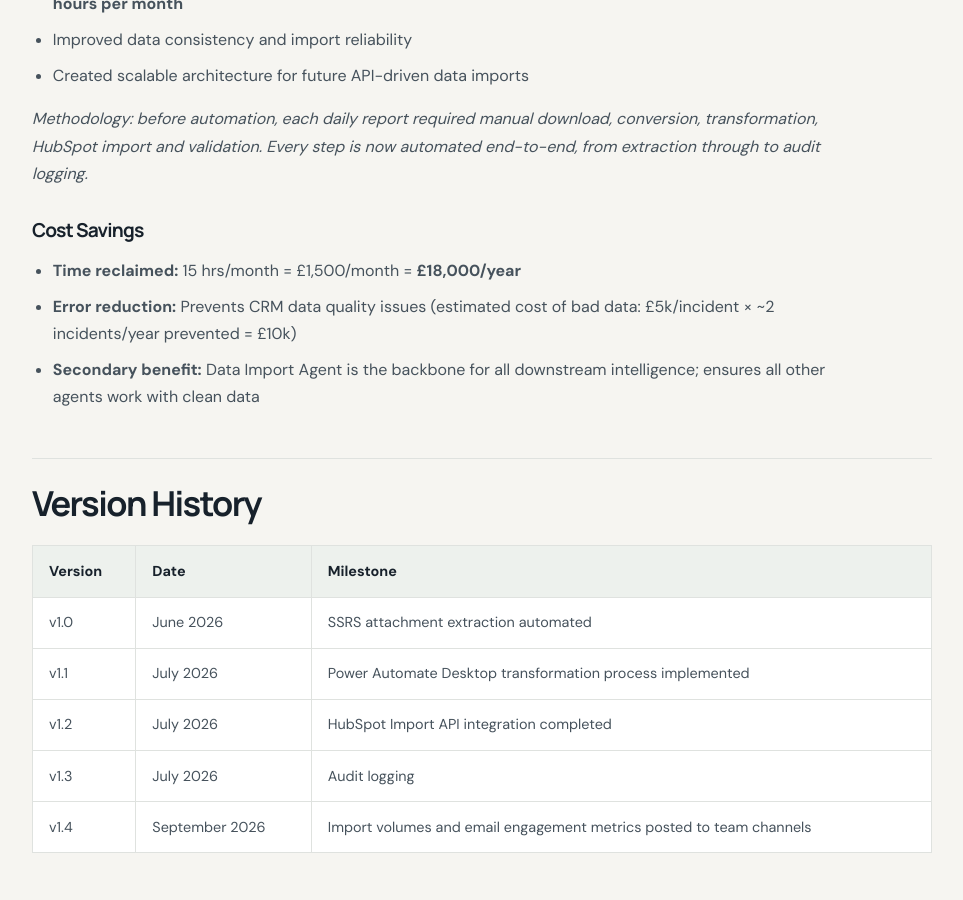
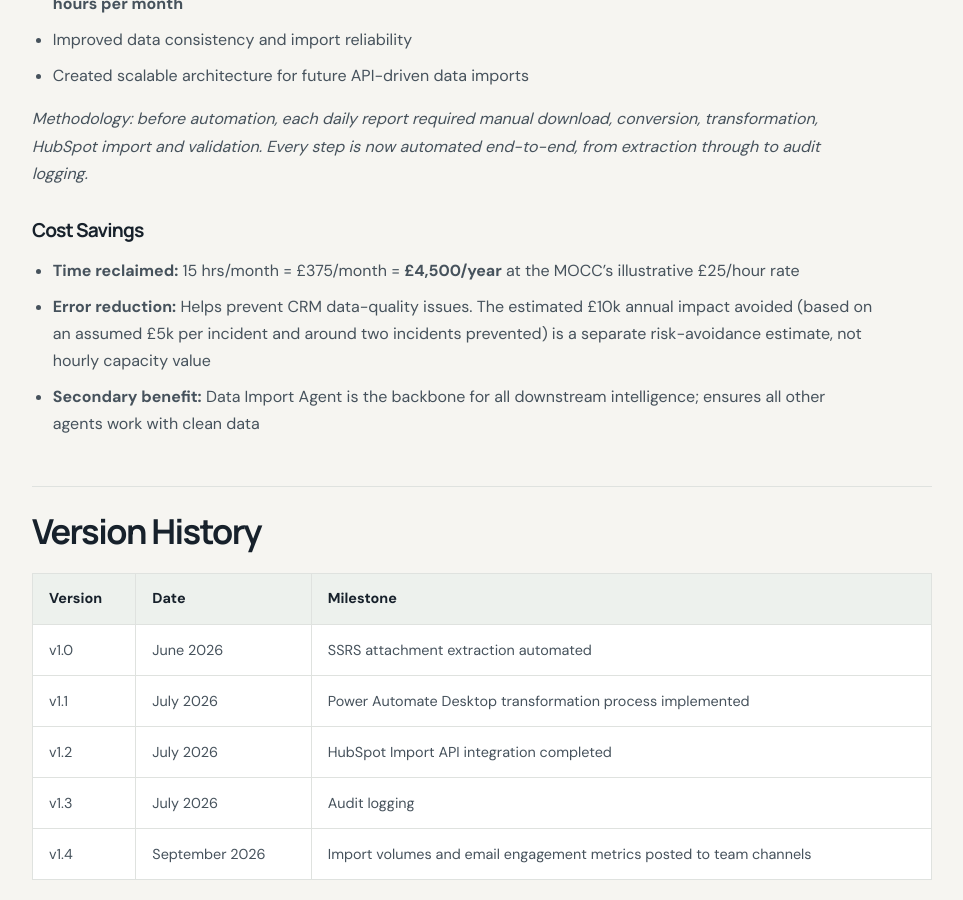
Before and after one commit to georgefwmurray/Marketing-Operations-Control-Centre, a Jekyll site: the page built from Agents/Data Import Agent/Data-Import-Agent.md, in a window 1280 px wide and 900 px high, scrolled down 2426 px. Shown: the whole window, without its empty margins (158-1121 px from the left). Built offline with Jekyll 4.4.1, drawn with Linux system fonts in a browser that asks for light colours.

Commit message:
Align agent capacity savings to £25 per hour

```diff
--- a/Agents/Data Import Agent/Data-Import-Agent.md
+++ b/Agents/Data Import Agent/Data-Import-Agent.md
@@ -58,8 +58,8 @@ The Data Import Agent standardises XLS preparation and ingestion. It converts an
 
 ### Cost Savings
 
-- **Time reclaimed:** 15 hrs/month = £1,500/month = **£18,000/year**
-- **Error reduction:** Prevents CRM data quality issues (estimated cost of bad data: £5k/incident × ~2 incidents/year prevented = £10k)
+- **Time reclaimed:** 15 hrs/month = £375/month = **£4,500/year** at the MOCC's illustrative £25/hour rate
+- **Error reduction:** Helps prevent CRM data-quality issues. The estimated £10k annual impact avoided (based on an assumed £5k per incident and around two incidents prevented) is a separate risk-avoidance estimate, not hourly capacity value
 - **Secondary benefit:** Data Import Agent is the backbone for all downstream intelligence; ensures all other agents work with clean data
 
 ## Version History
```
